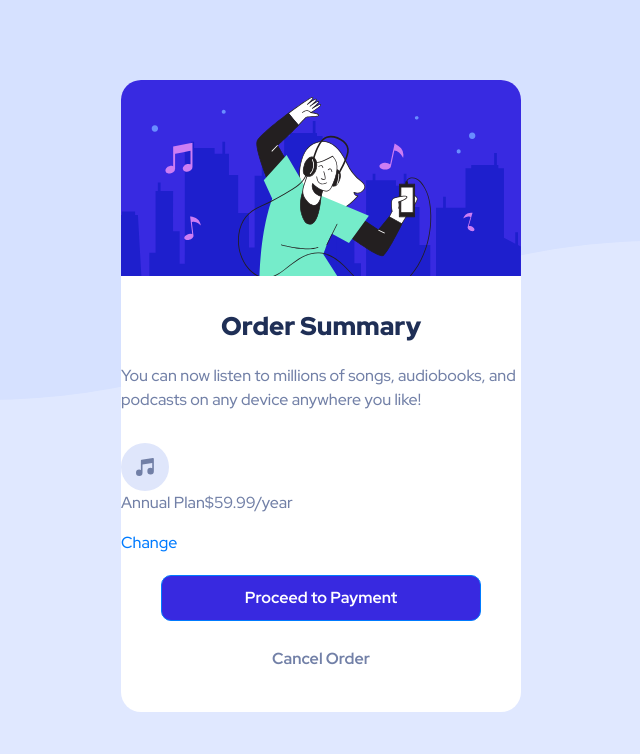
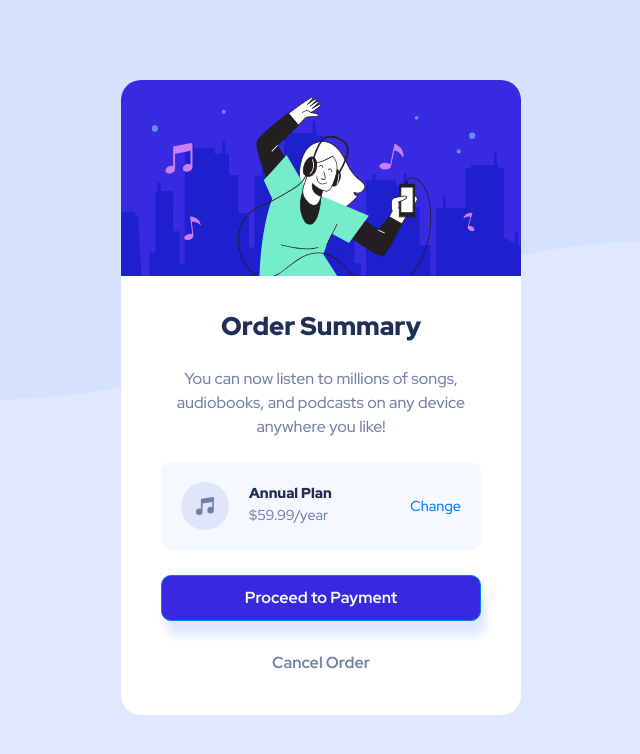
Before and after one commit to legion20/order-summary-component-main, a plain HTML site: page index.html in a window 1280 px wide. Shown: the whole page, without its empty margins (319-959 px from the left). Drawn offline with nearby package versions, Linux system fonts and the light colour scheme.

Commit message:
third day

```diff
--- a/index.html
+++ b/index.html
@@ -36,14 +36,15 @@
   <div class="container">
     <img src="images/illustration-hero.svg" alt="hero" class="hero">
     <h3 class="os"><strong>Order Summary</strong></h3>
-      <p class="para">You can now listen to millions of songs, audiobooks, and podcasts on any device anywhere you like!</p>
+    <p class="para">You can now listen to millions of songs, audiobooks, and podcasts on any device anywhere you like!
+    </p>
     <div class="plan">
       <img src="images/icon-music.svg" alt="music icon">
-        <p><span>Annual Plan</span><span>$59.99/year</span></p>
+      <div class="ap"><p class="annual">Annual Plan</p><p>$59.99/year</p></div>
       <a href="#">Change</a>
     </div>
     <button type="button" class="btn btn-primary">Proceed to Payment</button>
-      <button class="cancel"><a>Cancel Order</a></button>
+    <button class="btn cancel"><a>Cancel Order</a></button>
   </div>
 
 
--- a/styles.css
+++ b/styles.css
@@ -24,13 +24,46 @@ body {
     font-weight: 900;
     font-size: 1.6em;
     margin-top: 20px;
-    color: hsl(223, 47%, 23%);;
+    color: hsl(223, 47%, 23%);
 }
 
 .hero{
     width: 400px;
     border-top-left-radius: 20px;
     border-top-right-radius: 20px;
+}
+
+.para {
+    margin: 3px 20px;
+    text-align: center;
+}
+
+.plan {
+    background-color: hsl(225, 100%, 94%, 0.3);
+    margin: 5px 40px;
+    border-radius: 10px;
+    display: grid;
+    grid-template-columns: 1fr 4fr 1fr;
+    padding: 20px;
+    font-size: 0.9em;
+}
+
+.annual {
+    font-weight: 900;
+    color: hsl(223, 47%, 23%);;
+}
+
+.ap {
+    margin-left: 20px;
+}
+
+.ap > p {
+    margin: 0px;
+}
+
+.plan > a {
+    text-align: center;
+    margin: auto 0px;
 }
 
 .btn {
@@ -42,10 +75,14 @@ body {
     font-weight: 700;
 }
 
+.btn-primary {
+    box-shadow: 5px 15px 10px hsl(225, 100%, 94%);
+}
+
 .cancel {
     border: none;
     background-color: white;
-    margin: 5px 10px 40px 10px;
+    margin: 0px 10px 30px 10px;
     color: hsl(224, 23%, 55%);
     font-weight: 700;
 }
```
Lines whose indentation alone changed are shown as unchanged.
